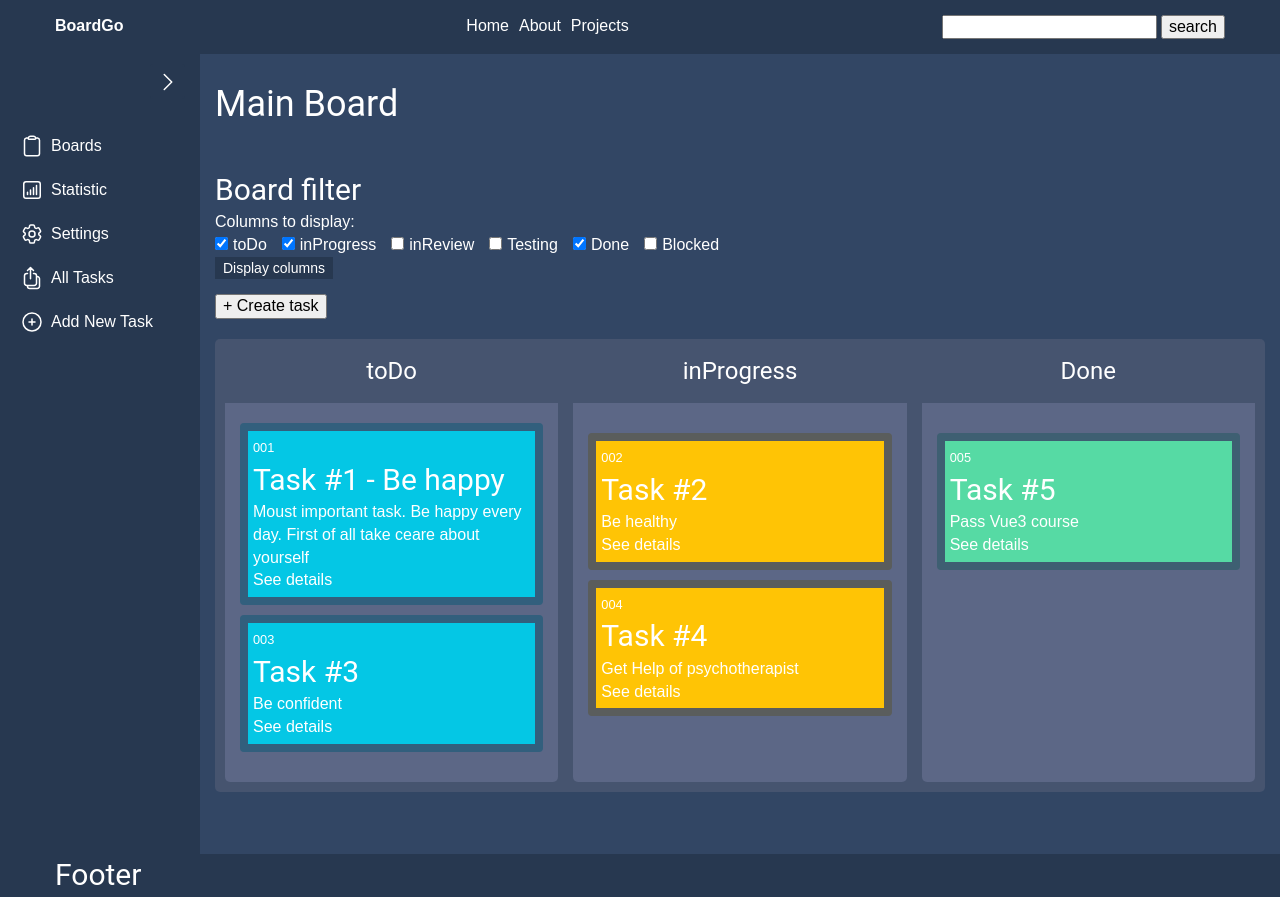
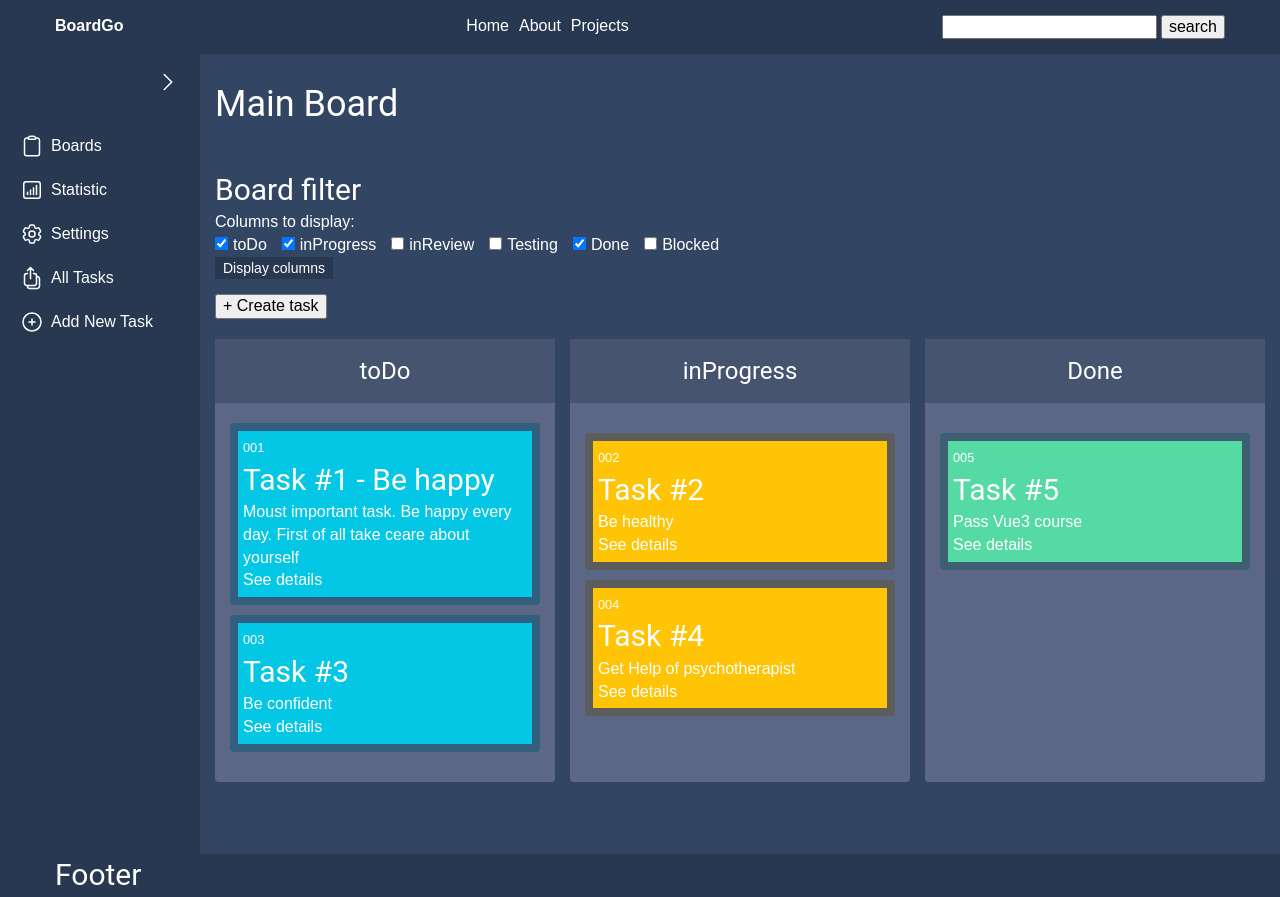
Before and after one commit to 0smir/vue-dashboard-demo, a Vue app: page / in a window 1280 px wide. Built offline with nearby package versions, Linux system fonts and the light colour scheme.

Commit message:
remove useless css-rules

```diff
--- a/src/components/board/Board.vue
+++ b/src/components/board/Board.vue
@@ -38,15 +38,12 @@ export default {
 .board,
 .board_column {
   display: flex;
-  border-radius: 5px;
+  border-radius: 4px;
 }
 
 .board {
   justify-content: space-between;
-  padding: 0 10px 10px;
   margin: 20px 0;
-  background-color: #46546f;
-
 }
 
 .board_column-header {
```
